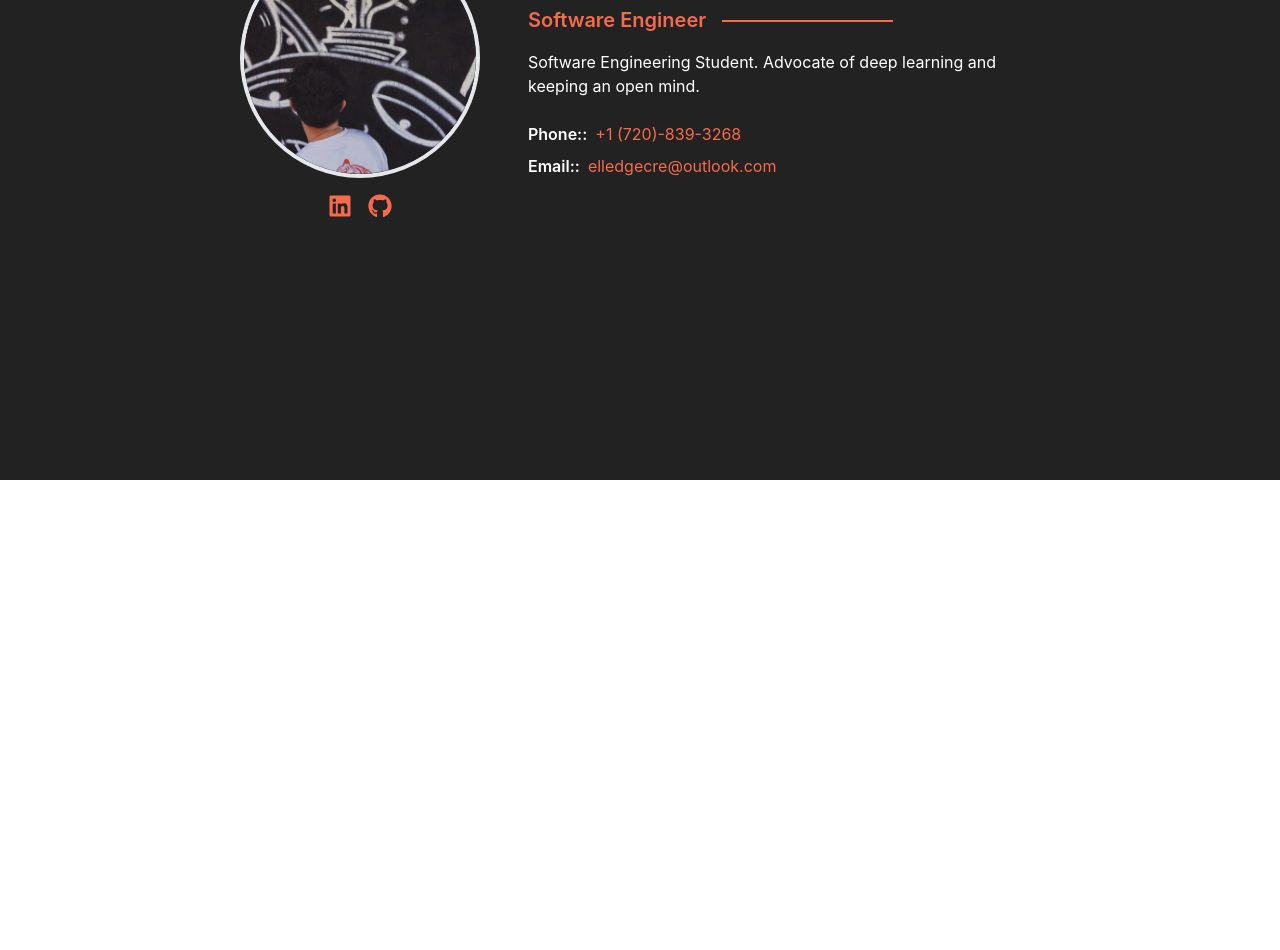
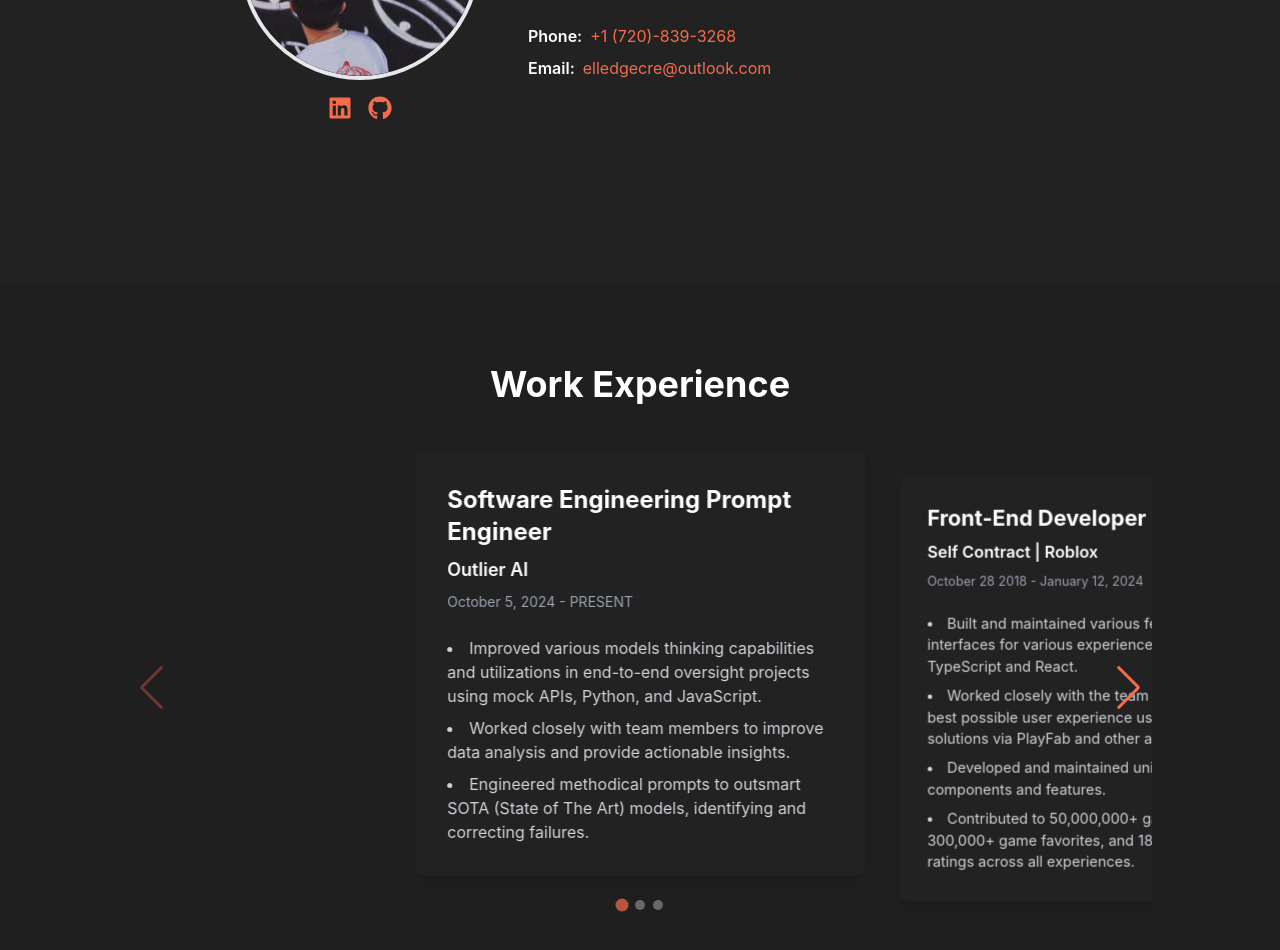
Before and after one commit to elledgecr/Portfolio, a React (Create React App) app: page / in a window 1280 px wide. Shown: the part 320-1270 px from the top of the page. Before the commit the page ends 800 px from the top, so only its background shows below. Built offline with nearby package versions, Linux system fonts and the light colour scheme.

Commit message:
Add Work Experience Information

```diff
--- a/package.json
+++ b/package.json
@@ -19,6 +19,7 @@
     "react": "^18.3.1",
     "react-dom": "^18.3.1",
     "react-scripts": "5.0.1",
+    "swiper": "^11.1.14",
     "tailwindcss": "^3.4.14",
     "typescript": "^4.9.5",
     "web-vitals": "^2.1.4"
--- a/src/App.tsx
+++ b/src/App.tsx
@@ -2,12 +2,14 @@ import React from "react";
 import "./styles/App.css";
 import Hero from "./components/hero/index";
 import Navbar from "./components/navbar";
+import Works from "./components/works";
 
 function App() {
   return (
     <>
       <Navbar />
       <Hero />
+      <Works />
     </>
   );
 }
--- a/src/components/hero/index.tsx
+++ b/src/components/hero/index.tsx
@@ -8,7 +8,7 @@ const Hero: React.FC = () => {
   return (
     <section
       id="hero"
-      className="bg-darkOne text-white flex flex-col md:flex-row items-center justify-center min-h-screen py-20 px-8 space-y-10 md:space-y-0 md:space-x-12"
+      className="bg-darkOne text-white flex flex-col md:flex-row items-center justify-center py-40 px-8 space-y-10 md:space-y-0 md:space-x-12"
     >
       <div className="flex flex-col items-center mb-8 md:mb-0">
         <HeroPictureDisplay />
@@ -20,12 +20,12 @@ const Hero: React.FC = () => {
 
         <div className="flex flex-col space-y-2 text-gray-400 mb-4">
           <HeroContactItem
-            label="Phone:"
+            label="Phone"
             value="+1 (720)-839-3268"
             href="tel:+17208393268"
           />
           <HeroContactItem
-            label="Email:"
+            label="Email"
             value="elledgecre@outlook.com"
             href="mailto:elledgecre@outlook.com"
           />
--- a/src/components/navbar/index.tsx
+++ b/src/components/navbar/index.tsx
@@ -24,7 +24,7 @@ const Navbar: React.FC = () => {
             data-testid="desktop-nav"
           >
             <NavbarIcon navOpen label="Home" href="#hero" />
-            <NavbarIcon navOpen label="About" href="#abut" />
+            <NavbarIcon navOpen label="About" href="#about" />
             <NavbarIcon navOpen label="Works" href="#works" />
             <NavbarIcon navOpen label="Journey" href="#journey" />
             <NavbarIcon navOpen label="Contact" href="#contact" />
@@ -39,7 +39,7 @@ const Navbar: React.FC = () => {
             data-testid="mobile-nav"
           >
             <NavbarIcon navOpen label="Home" href="#hero" />
-            <NavbarIcon navOpen label="About" href="#abut" />
+            <NavbarIcon navOpen label="About" href="#about" />
             <NavbarIcon navOpen label="Works" href="#works" />
             <NavbarIcon navOpen label="Journey" href="#journey" />
             <NavbarIcon navOpen label="Contact" href="#contact" />
--- a/src/components/navbar/logo.tsx
+++ b/src/components/navbar/logo.tsx
@@ -5,8 +5,8 @@ import React from "react";
  */
 const NavBarLogo: React.FC = () => {
   return (
-    <div className="w-20 h-20 bg-primary flex items-center justify-center cursor-pointer">
-      <div className="text-white text-4xl font-bold">C.E.</div>
+    <div className="w-16 h-16 bg-primary flex items-center justify-center cursor-pointer">
+      <div className="text-white text-2xl font-bold">C.E.</div>
     </div>
   );
 };
--- a/src/components/navbar/navbarIcon.tsx
+++ b/src/components/navbar/navbarIcon.tsx
@@ -17,7 +17,7 @@ interface NavbarIconProps {
 const NavbarIcon: React.FC<NavbarIconProps> = ({ navOpen, label, href }) => {
   if (!navOpen) {
     return (
-      <a href={href} className="hover:text-accent transition duration-300">
+      <a href={href} className="hover:text-primary transition duration-300">
         {label}
       </a>
     );
@@ -25,7 +25,7 @@ const NavbarIcon: React.FC<NavbarIconProps> = ({ navOpen, label, href }) => {
     return (
       <a
         href={href}
-        className="block hover:text-accent transition duration-300"
+        className="block hover:text-primary transition duration-300"
       >
         {label}
       </a>
--- /dev/null
+++ b/src/components/works/index.tsx
@@ -0,0 +1,120 @@
+import React from "react";
+import { Swiper, SwiperSlide } from "swiper/react";
+import "swiper/css";
+import "swiper/css/navigation";
+import "swiper/css/pagination";
+import "swiper/css/effect-coverflow";
+import { Navigation, Pagination, EffectCoverflow } from "swiper/modules";
+
+interface WorkExperienceListing {
+  title: string;
+  company: string;
+  date: string;
+  description: Array<string>;
+}
+
+/**
+ * @returns The section of the page describing my work experience.
+ */
+const Works: React.FC = () => {
+  const works: Array<WorkExperienceListing> = [
+    {
+      title: "Software Engineering Prompt Engineer",
+      company: "Outlier AI",
+      date: "October 5, 2024 - PRESENT",
+      description: [
+        "Improved various models thinking capabilities and utilizations in end-to-end oversight projects using mock APIs, Python, and JavaScript.",
+        "Worked closely with team members to improve data analysis and provide actionable insights.",
+        "Engineered methodical prompts to outsmart SOTA (State of The Art) models, identifying and correcting failures.",
+      ],
+    },
+    {
+      title: "Front-End Developer",
+      company: "Self Contract | Roblox",
+      date: "October 28 2018 - January 12, 2024",
+      description: [
+        "Built and maintained various features and interfaces for various experiences using TypeScript and React.",
+        "Worked closely with the team to ensure the best possible user experience using data-driven solutions via PlayFab and other analytics software.",
+        "Developed and maintained unit tests for various components and features.",
+        "Contributed to 50,000,000+ game visits, 300,000+ game favorites, and 180,000+ approval ratings across all experiences."
+      ],
+    },
+    {
+      title: "Wing Certified Trainer",
+      company: "Buffalo Wild Wings",
+      date: "March 6, 2022 - PRESENT",
+      description: [
+        "Provided training to over 20 employees in the Buffalo Wild Wings franchise.",
+        "Ensured morning and night shifts were properly stocked and had clean equipment for each shift.",
+        "Lead Grill Employee on deal nights (Tuesdays and Thursdays), due to near perfect order accuracy.",
+        "Closed the kitchen 3 nights a week, and worked 3 additional days from 2pm to 10pm (MST)."
+      ],
+    },
+  ];
+
+  return (
+    <section id="about" className="bg-darkTwo text-white py-20 px-8">
+      <h2 className="text-4xl font-bold text-center mb-12">Work Experience</h2>
+
+      <Swiper
+        modules={[Navigation, Pagination, EffectCoverflow]}
+        effect="coverflow"
+        centeredSlides={true}
+        slidesPerView={2}
+        coverflowEffect={{
+          rotate: 0,
+          stretch: 50,
+          depth: 100,
+          modifier: 1,
+          slideShadows: false,
+        }}
+        spaceBetween={125}
+        navigation
+        pagination={{ clickable: true }}
+        className="max-w-5xl mx-auto"
+      >
+        {works.map((work, index) => (
+          <SwiperSlide key={index}>
+            <div className="bg-darkOne p-8 rounded-lg shadow-lg mx-auto">
+              <h3 className="text-2xl font-bold mb-2">{work.title}</h3>
+              <p className="text-lg font-semibold mb-2">{work.company}</p>
+              <p className="text-sm text-gray-400 mb-6">{work.date}</p>
+              <ul className="list-disc list-inside space-y-2 text-gray-300">
+                {work.description.map((item, idx) => (
+                  <li key={idx}>{item}</li>
+                ))}
+              </ul>
+            </div>
+          </SwiperSlide>
+        ))}
+      </Swiper>
+
+      <style>{`
+        .swiper-button-prev,
+        .swiper-button-next {
+          color: #f66b4b;
+        }
+
+        .swiper-button-prev:hover,
+        .swiper-button-next:hover {
+          color: #03fdbb;
+        }
+
+        .swiper-pagination-bullet {
+          background-color: #888;
+          width: 10px;
+          height: 10px;
+          opacity: 0.7;
+          transition: background-color 0.3s, transform 0.3s;
+        }
+
+        .swiper-pagination-bullet-active {
+          background-color: #f66b4b;
+          transform: scale(1.3);
+        }
+      `}</style>
+    </section>
+  );
+};
+
+export default Works;
```
Also changed, not shown: 1 other file (tests, documents, lock files or other folders).
